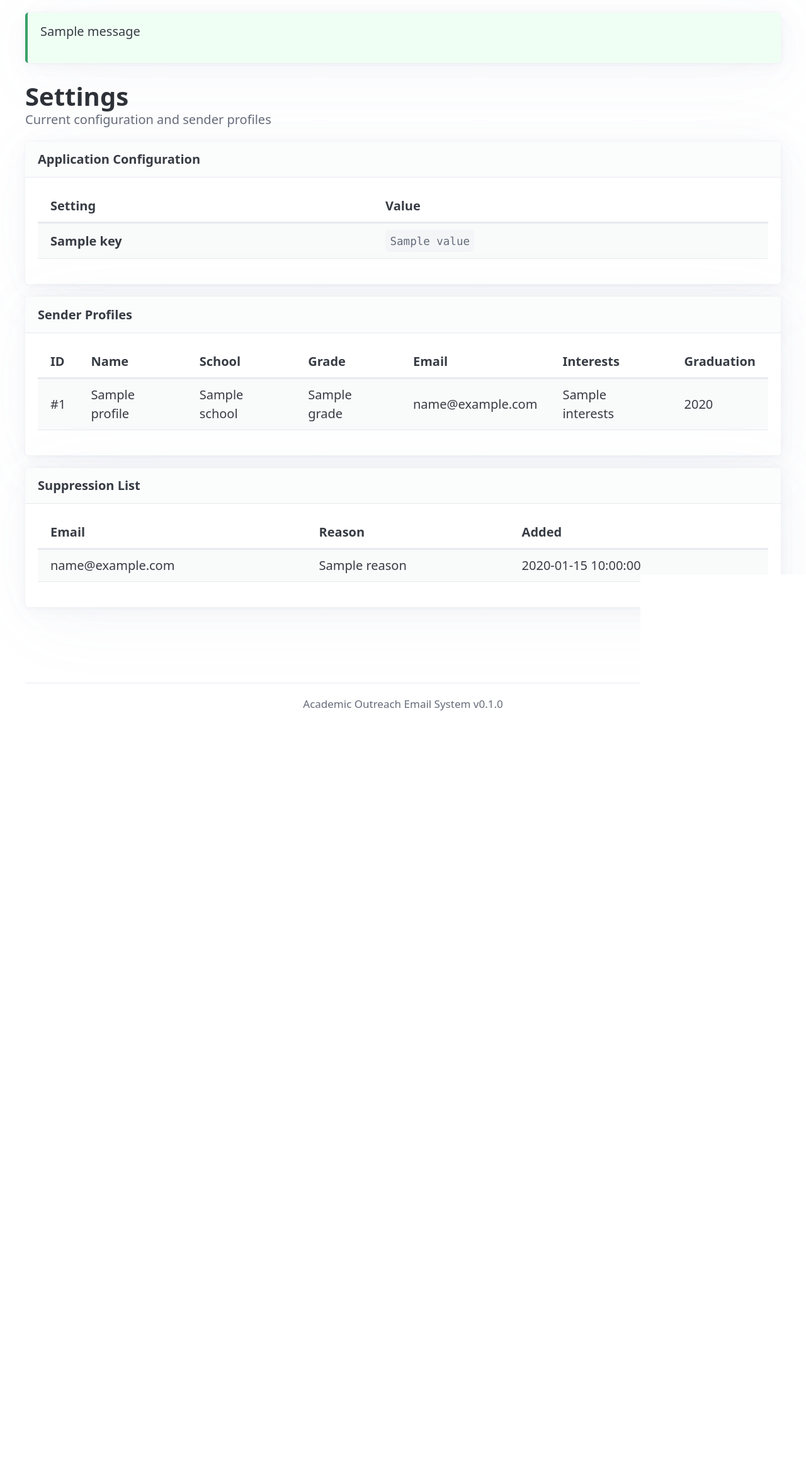
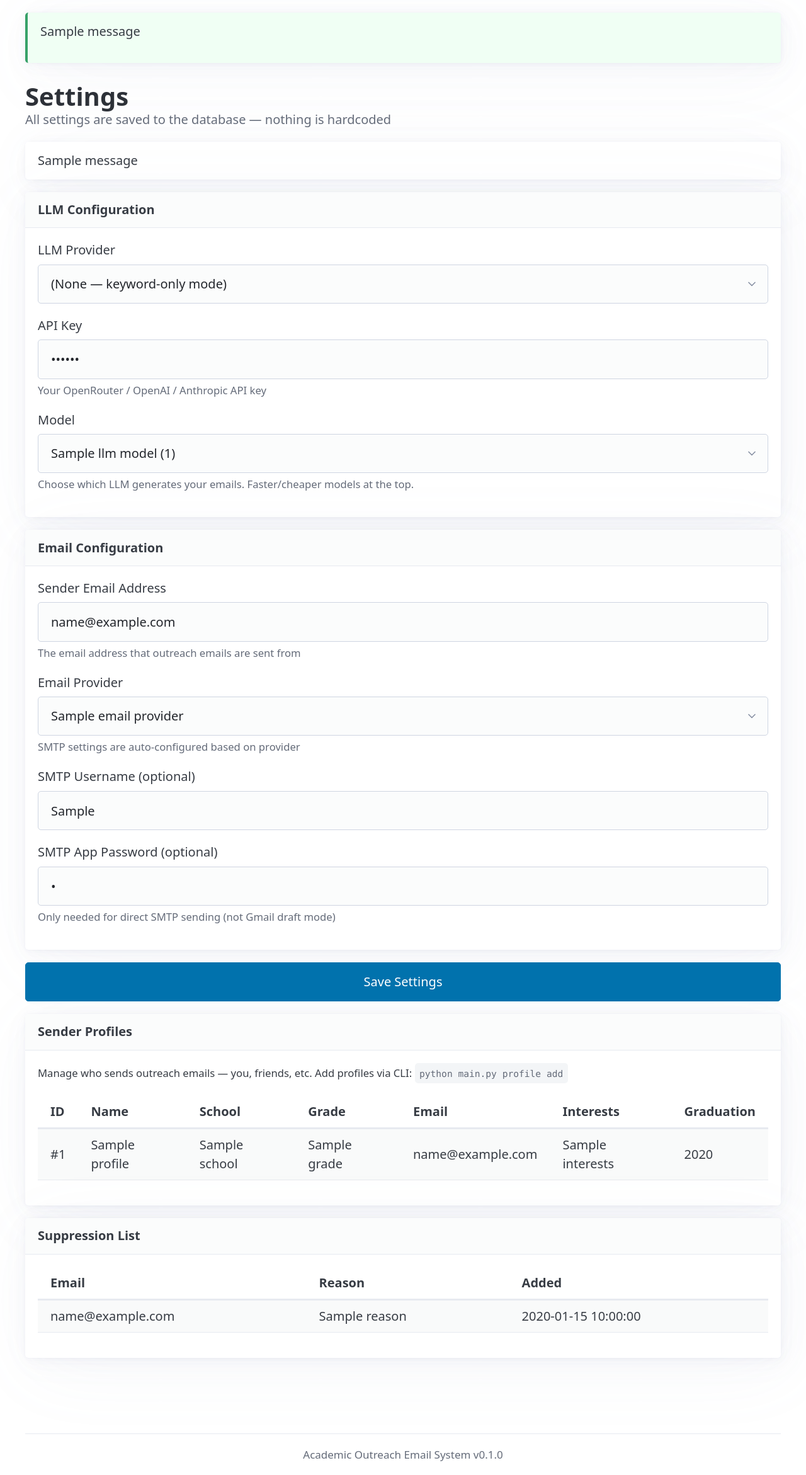
Before and after one commit to babybooghost/academic-outreach, a Flask app: template app/web/templates/settings.html in a window 1280 px wide. Shown: the part 105-2447 px from the top of the page at 63% size. Before the commit the page ends 1233 px from the top, so only its background shows below. Run offline with Flask 3, Linux system fonts and the light colour scheme; the template is opened without the code that fills it: most values are stand-ins (such as "Sample title", 1, 10 or a date in 2020); one stand-in notice (Sample message) is shown; parts of the project's set-up code (start-up, migrations or seed data) failed here and were passed over; some libraries are stand-ins or nearby versions.

Commit message:
Add runtime settings UI — no hardcoded values
All configuration (sender email, LLM provider/model/key, email
provider, SMTP credentials) is now editable from the web UI Settings
page and persisted in an app_settings DB table. Priority chain:
DB setting → env var → config.yaml default.

Adds: app_settings table, get/set_setting CRUD, interactive settings
form with LLM model dropdown and email provider selector.

Co-Authored-By: Claude Opus 4.6 <noreply@anthropic.com>

```diff
--- a/app/web/app.py
+++ b/app/web/app.py
@@ -26,14 +26,17 @@ from flask import (
 
 from app.config import load_config
 from app.database import (
+    get_all_settings,
     get_connection,
     get_draft,
     get_drafts,
     get_professor,
     get_professors,
     get_sender_profiles,
+    get_setting,
     get_suppression_list,
     init_db,
+    set_settings_bulk,
     update_draft_status,
 )
 from app.logger import get_logger
@@ -490,43 +493,89 @@ def create_app() -> Flask:
             return redirect(url_for("export_page"))
         return send_file(str(filepath), as_attachment=True)
 
+    # ------------------------------------------------------------------
+    # Available LLM models (for dropdown)
+    # ------------------------------------------------------------------
+    _LLM_MODELS: dict[str, str] = {
+        "google/gemini-2.5-flash-preview": "Gemini 2.5 Flash",
+        "google/gemini-2.5-pro-preview": "Gemini 2.5 Pro",
+        "anthropic/claude-haiku-4-5-20251001": "Claude Haiku",
+        "anthropic/claude-sonnet-4-6": "Claude Sonnet",
+        "anthropic/claude-opus-4-6": "Claude Opus",
+    }
+
+    _EMAIL_PROVIDERS: dict[str, str] = {
+        "gmail": "Gmail",
+        "outlook": "Outlook",
+        "hotmail": "Hotmail",
+    }
+
     @app.route("/settings")
     def settings_page():
-        """Show current config and sender profiles."""
+        """Show current config and sender profiles — everything editable."""
         conn = _conn()
         try:
             cfg = app.config.get("APP_CFG")
             profiles = get_sender_profiles(conn)
             suppression = get_suppression_list(conn)
 
-            # Build a safe config dict (hide secrets)
-            config_display: dict[str, Any] = {}
-            if cfg:
-                config_display = {
-                    "Database Path": cfg.db_path,
-                    "Log Directory": cfg.log_dir,
-                    "Output Directory": cfg.output_dir,
-                    "Email Provider": cfg.email_provider,
-                    "SMTP Host": cfg.smtp_host,
-                    "SMTP Port": cfg.smtp_port,
-                    "Sender Email": cfg.sender_email or "(not set)",
-                    "LLM Provider": cfg.llm_provider or "(not set)",
-                    "LLM Model": cfg.llm_model,
-                    "Rate Limit (per hour)": cfg.sending.rate_limit_per_hour,
-                    "Session Cap": cfg.sending.session_cap,
-                    "Cooldown (min-max)": f"{cfg.sending.cooldown_min}-{cfg.sending.cooldown_max}s",
-                    "Word Count Range": f"{cfg.generation.word_count_min}-{cfg.generation.word_count_max}",
-                    "Similarity Threshold": cfg.generation.similarity_threshold,
-                    "Minimum Score": cfg.scoring.thresholds.minimum_score,
-                    "High Quality Score": cfg.scoring.thresholds.high_quality,
-                }
+            # Load saved settings from DB (fall back to env vars / config)
+            saved = get_all_settings(conn)
+
+            # Current effective values: DB setting → env var → config default
+            effective: dict[str, str] = {
+                "sender_email": saved.get("sender_email", os.environ.get("SENDER_EMAIL", cfg.sender_email if cfg else "")),
+                "llm_provider": saved.get("llm_provider", os.environ.get("LLM_PROVIDER", cfg.llm_provider if cfg else "")),
+                "llm_api_key": saved.get("llm_api_key", os.environ.get("LLM_API_KEY", cfg.llm_api_key if cfg else "")),
+                "llm_model": saved.get("llm_model", os.environ.get("LLM_MODEL", cfg.llm_model if cfg else "google/gemini-2.5-flash-preview")),
+                "email_provider": saved.get("email_provider", os.environ.get("EMAIL_PROVIDER", cfg.email_provider if cfg else "gmail")),
+                "smtp_user": saved.get("smtp_user", os.environ.get("SMTP_USER", cfg.smtp_user if cfg else "")),
+                "smtp_password": saved.get("smtp_password", os.environ.get("SMTP_PASSWORD", cfg.smtp_password if cfg else "")),
+            }
 
             return render_template(
                 "settings.html",
-                config_display=config_display,
+                effective=effective,
+                llm_models=_LLM_MODELS,
+                email_providers=_EMAIL_PROVIDERS,
                 profiles=profiles,
                 suppression=suppression,
             )
+        finally:
+            conn.close()
+
+    @app.route("/settings", methods=["POST"])
+    def settings_save():
+        """Save runtime settings to the database."""
+        conn = _conn()
+        try:
+            # Collect form fields
+            new_settings: dict[str, str] = {}
+            for key in ("sender_email", "llm_provider", "llm_api_key", "llm_model",
+                        "email_provider", "smtp_user", "smtp_password"):
+                val = request.form.get(key, "").strip()
+                new_settings[key] = val
+
+            set_settings_bulk(conn, new_settings)
+
+            # Also update the live app config's env so the rest of the app
+            # picks up changes this session without restart
+            for key, val in new_settings.items():
+                if val:
+                    os.environ[key.upper()] = val
+
+            # Reload config so changes take effect immediately
+            try:
+                app.config["APP_CFG"] = load_config()
+            except Exception:
+                pass  # Non-fatal; settings are saved in DB regardless
+
+            flash("Settings saved successfully.", "success")
+            return redirect(url_for("settings_page"))
+        except Exception as exc:
+            logger.error("Settings save failed: %s", exc)
+            flash(f"Failed to save settings: {exc}", "error")
+            return redirect(url_for("settings_page"))
         finally:
             conn.close()
 
--- a/app/web/templates/settings.html
+++ b/app/web/templates/settings.html
@@ -4,39 +4,90 @@
 {% block content %}
 <hgroup>
     <h1>Settings</h1>
-    <p>Current configuration and sender profiles</p>
+    <p>All settings are saved to the database — nothing is hardcoded</p>
 </hgroup>
 
-<!-- Configuration -->
-<article>
-    <header><strong>Application Configuration</strong></header>
-    {% if config_display %}
-    <figure>
-    <table class="striped">
-        <thead>
-            <tr>
-                <th>Setting</th>
-                <th>Value</th>
-            </tr>
-        </thead>
-        <tbody>
-            {% for key, value in config_display.items() %}
-            <tr>
-                <td><strong>{{ key }}</strong></td>
-                <td><code>{{ value }}</code></td>
-            </tr>
+<!-- Flash messages -->
+{% with messages = get_flashed_messages(with_categories=true) %}
+{% if messages %}
+{% for category, message in messages %}
+<article class="flash-{{ category }}" style="padding: 0.75rem 1rem; margin-bottom: 1rem;
+    background: {{ 'var(--ins-color)' if category == 'success' else 'var(--del-color)' }}22;
+    border-left: 4px solid {{ 'var(--ins-color)' if category == 'success' else 'var(--del-color)' }};">
+    {{ message }}
+</article>
+{% endfor %}
+{% endif %}
+{% endwith %}
+
+<!-- Main Settings Form -->
+<form method="POST" action="{{ url_for('settings_save') }}">
+    <article>
+        <header><strong>LLM Configuration</strong></header>
+
+        <label for="llm_provider">LLM Provider</label>
+        <select id="llm_provider" name="llm_provider">
+            <option value="" {% if not effective.llm_provider %}selected{% endif %}>(None — keyword-only mode)</option>
+            <option value="openrouter" {% if effective.llm_provider == 'openrouter' %}selected{% endif %}>OpenRouter (recommended)</option>
+            <option value="openai" {% if effective.llm_provider == 'openai' %}selected{% endif %}>OpenAI Direct</option>
+            <option value="anthropic" {% if effective.llm_provider == 'anthropic' %}selected{% endif %}>Anthropic Direct</option>
+        </select>
+
+        <label for="llm_api_key">API Key</label>
+        <input type="password" id="llm_api_key" name="llm_api_key"
+               value="{{ effective.llm_api_key }}"
+               placeholder="sk-or-v1-... or sk-...">
+        <small>Your OpenRouter / OpenAI / Anthropic API key</small>
+
+        <label for="llm_model">Model</label>
+        <select id="llm_model" name="llm_model">
+            {% for model_id, model_name in llm_models.items() %}
+            <option value="{{ model_id }}" {% if effective.llm_model == model_id %}selected{% endif %}>
+                {{ model_name }} ({{ model_id }})
+            </option>
             {% endfor %}
-        </tbody>
-    </table>
-    </figure>
-    {% else %}
-    <p class="empty-state">Configuration not loaded.</p>
-    {% endif %}
-</article>
+        </select>
+        <small>Choose which LLM generates your emails. Faster/cheaper models at the top.</small>
+    </article>
+
+    <article>
+        <header><strong>Email Configuration</strong></header>
+
+        <label for="sender_email">Sender Email Address</label>
+        <input type="email" id="sender_email" name="sender_email"
+               value="{{ effective.sender_email }}"
+               placeholder="you@gmail.com">
+        <small>The email address that outreach emails are sent from</small>
+
+        <label for="email_provider">Email Provider</label>
+        <select id="email_provider" name="email_provider">
+            {% for provider_id, provider_name in email_providers.items() %}
+            <option value="{{ provider_id }}" {% if effective.email_provider == provider_id %}selected{% endif %}>
+                {{ provider_name }}
+            </option>
+            {% endfor %}
+        </select>
+        <small>SMTP settings are auto-configured based on provider</small>
+
+        <label for="smtp_user">SMTP Username (optional)</label>
+        <input type="text" id="smtp_user" name="smtp_user"
+               value="{{ effective.smtp_user }}"
+               placeholder="Leave blank to use sender email">
+
+        <label for="smtp_password">SMTP App Password (optional)</label>
+        <input type="password" id="smtp_password" name="smtp_password"
+               value="{{ effective.smtp_password }}"
+               placeholder="App-specific password for SMTP sending">
+        <small>Only needed for direct SMTP sending (not Gmail draft mode)</small>
+    </article>
+
+    <button type="submit">Save Settings</button>
+</form>
 
 <!-- Sender Profiles -->
 <article>
     <header><strong>Sender Profiles</strong></header>
+    <p><small>Manage who sends outreach emails — you, friends, etc. Add profiles via CLI: <code>python main.py profile add</code></small></p>
     {% if profiles %}
     <figure>
     <table class="striped">
@@ -67,7 +118,7 @@
     </table>
     </figure>
     {% else %}
-    <p class="empty-state">No sender profiles configured.</p>
+    <p class="empty-state">No sender profiles configured. Run <code>python main.py profile add</code> to create one.</p>
     {% endif %}
 </article>
 
```
Also changed, not shown: app/config.py (+54 -21 lines), app/database.py (+68 -0 lines).
